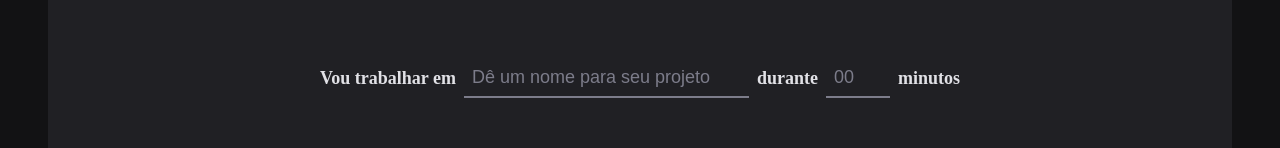
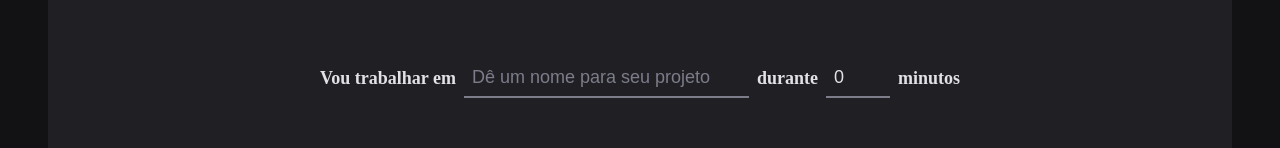
Before and after one commit to consolmagno/02-ignite-timer, a React (Vite) app: page / in a window 1280 px wide. Shown: the part 166-314 px from the top of the page. Built offline with nearby package versions, Linux system fonts and the light colour scheme.

Commit message:
Use react-hook-form and start countdown

```diff
--- a/package.json
+++ b/package.json
@@ -10,11 +10,14 @@
     "lint": "eslint src --ext .ts,.tsx"
   },
   "dependencies": {
+    "@hookform/resolvers": "^3.0.0",
     "phosphor-react": "^1.4.1",
     "react": "^18.2.0",
     "react-dom": "^18.2.0",
+    "react-hook-form": "^7.43.9",
     "react-router-dom": "^6.10.0",
-    "styled-components": "^5.3.9"
+    "styled-components": "^5.3.9",
+    "zod": "^3.21.4"
   },
   "devDependencies": {
     "@rocketseat/eslint-config": "^1.2.0",
--- a/src/pages/Home/index.tsx
+++ b/src/pages/Home/index.tsx
@@ -1,4 +1,8 @@
 import { Play } from 'phosphor-react'
+import { useForm } from 'react-hook-form'
+import { zodResolver } from '@hookform/resolvers/zod'
+import * as zod from 'zod'
+
 import {
   CountdownContainer,
   FormContainer,
@@ -9,16 +13,76 @@
   TaskInput,
 } from './styles'
 
+import { useState } from 'react'
+
+const newCycleFormValidationSchema = zod.object({
+  task: zod.string().min(1, 'Informe a tarefa'),
+  minutesAmount: zod
+    .number()
+    .min(5, 'O ciclo precisa ser de no mínimo 5 minutos')
+    .max(60, 'O ciclo precisa ser de no máximo 60 minutos'),
+})
+
+type NewCycleFormData = zod.infer<typeof newCycleFormValidationSchema>
+
+interface Cycle {
+  id: string
+  task: string
+  minutesAmount: number
+}
+
 export function Home() {
+  const [cycles, setCycles] = useState<Cycle[]>([])
+  const [activeCycleId, setActiveCycleId] = useState<string | null>(null)
+  const [amountSecondsPassed, setamountSecondsPassed] = useState(0)
+
+  const { register, handleSubmit, watch, reset } = useForm<NewCycleFormData>({
+    resolver: zodResolver(newCycleFormValidationSchema),
+    defaultValues: {
+      task: '',
+      minutesAmount: 0,
+    },
+  })
+
+  function handleCreateNewCycle(data: NewCycleFormData) {
+    const id = String(new Date().getTime())
+
+    const newCycle: Cycle = {
+      id,
+      task: data.task,
+      minutesAmount: data.minutesAmount,
+    }
+
+    setCycles((state) => [...cycles, newCycle])
+    setActiveCycleId(id)
+
+    reset()
+  }
+
+  const activeCycle = cycles.find((cycle) => cycle.id === activeCycleId)
+
+  const totalSeconds = activeCycle ? activeCycle.minutesAmount * 60 : 0
+  const currentSeconds = activeCycle ? totalSeconds - amountSecondsPassed : 0
+
+  const minutesAmount = Math.floor(currentSeconds / 60)
+  const secondsAmount = currentSeconds % 60
+
+  const minutes = String(minutesAmount).padStart(2, '0')
+  const seconds = String(secondsAmount).padStart(2, '0')
+
+  const task = watch('task')
+  const isSubmitDisable = !task
+
   return (
     <HomeContainer>
-      <form action="">
+      <form onSubmit={handleSubmit(handleCreateNewCycle)} action="">
         <FormContainer>
           <label htmlFor="task">Vou trabalhar em</label>
           <TaskInput
             id="task"
             list="task-suggestions"
             placeholder="Dê um nome para seu projeto"
+            {...register('task')}
           />
 
           <datalist id="task-suggestions">
@@ -34,19 +98,20 @@
             step={5}
             min={5}
             max={60}
+            {...register('minutesAmount', { valueAsNumber: true })}
           />
           <span>minutos</span>
         </FormContainer>
 
         <CountdownContainer>
-          <span>0</span>
-          <span>0</span>
+          <span>{minutes[0]}</span>
+          <span>{minutes[1]}</span>
           <Separator>:</Separator>
-          <span>0</span>
-          <span>0</span>
+          <span>{seconds[0]}</span>
+          <span>{seconds[1]}</span>
         </CountdownContainer>
 
-        <StartCountdownButton disabled type="submit">
+        <StartCountdownButton disabled={isSubmitDisable} type="submit">
           {' '}
           <Play size={24} /> Começar
         </StartCountdownButton>
```
Also changed, not shown: 1 other file (tests, documents, lock files or other folders).
